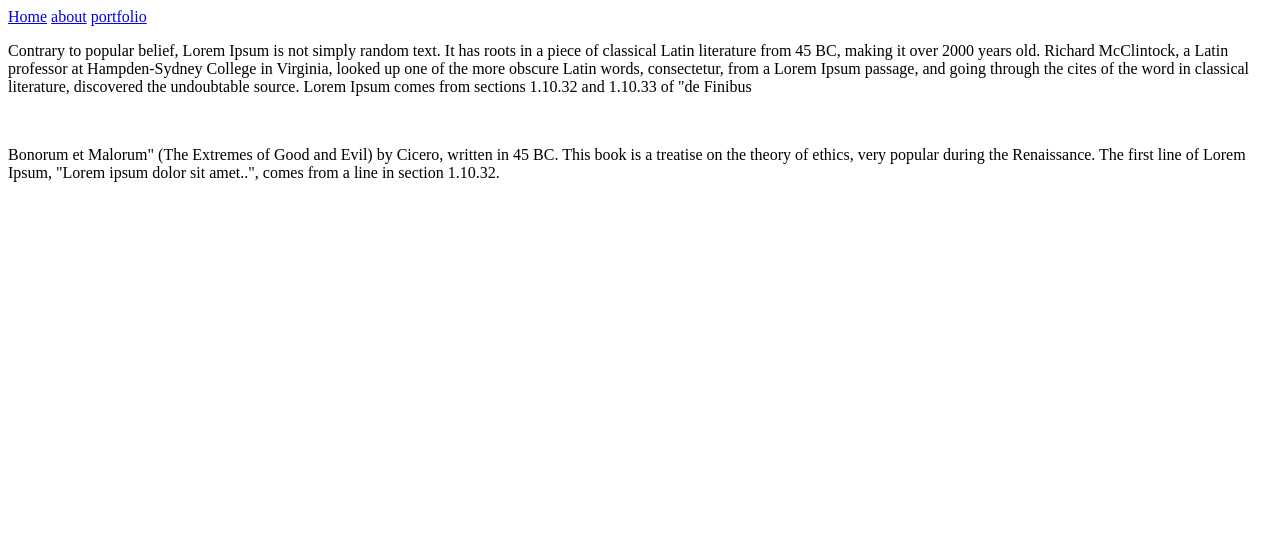
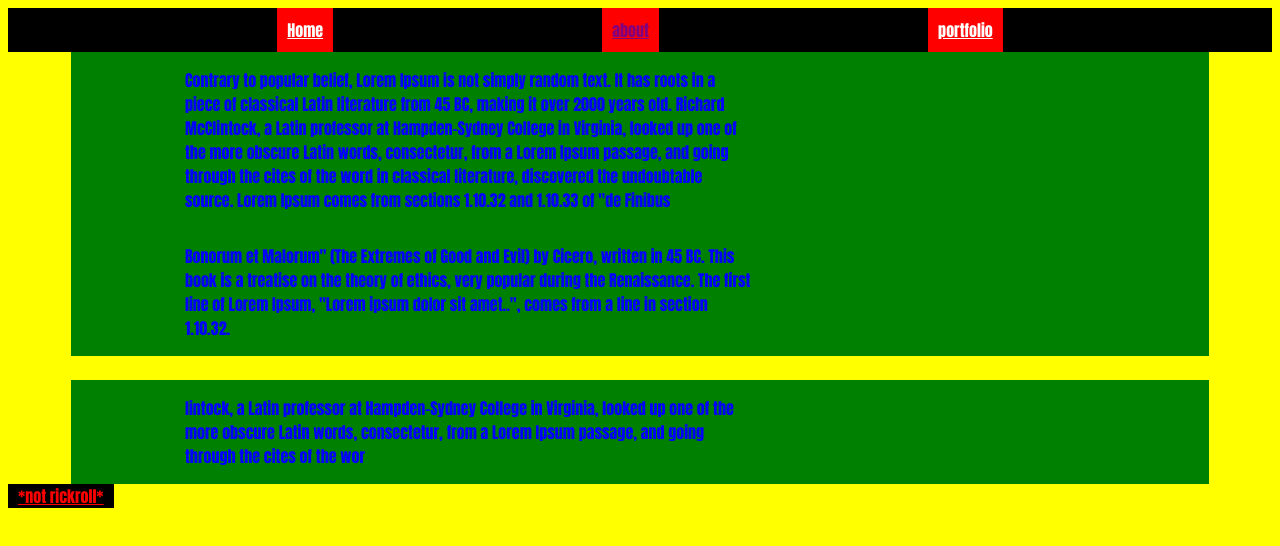
Before and after one commit to segmentedpuma/html-career-simulation, a plain HTML site: page about.html in a window 1280 px wide. Drawn offline with Linux system fonts and the light colour scheme.

Commit message:
altered global text formatting, fixed link mistake in navbar, applied relevent general formatting to about.html, added *not rickroll* to about.html

```diff
--- a/about.html
+++ b/about.html
@@ -1,18 +1,20 @@
 <html>
 	<head>
 		<title>about page</title>
+		<link rel="stylesheet" href="./styles.css">
 	</head>
 
 	<header>
 		<nav>
-			<a href="index.html">Home</a>
-			<a href="./about.html" class="htmlLinks"> about</a>
+			<a href="./index.html">Home</a>
+			<a href="./about.html" class="currentTab"> about</a>
 			<a href="./portfolio.html">portfolio</a>
 		</nav>
 
 	</header>
 
 	<body>
+		<section class="flex">
 			<p>
 				Contrary to popular belief, Lorem Ipsum is not simply random text. It has roots in a piece of classical Latin literature from 45 BC, making it over 2000 years old. Richard McClintock, a Latin professor at Hampden-Sydney College in Virginia, looked up one of the more obscure Latin words, consectetur, from a Lorem Ipsum passage, and going through the cites of the word in classical literature, discovered the undoubtable source. Lorem Ipsum comes from sections 1.10.32 and 1.10.33 of "de Finibus
 
@@ -21,6 +23,23 @@
 			<p>
 				Bonorum et Malorum" (The Extremes of Good and Evil) by Cicero, written in 45 BC. This book is a treatise on the theory of ethics, very popular during the Renaissance. The first line of Lorem Ipsum, "Lorem ipsum dolor sit amet..", comes from a line in section 1.10.32.
 			</p>
+		</section>
+
+		<br>
+
+		<section class="flex">
+
+			<p>lintock, a Latin professor at Hampden-Sydney College in Virginia, looked up one of the more obscure Latin words, consectetur, from a Lorem Ipsum passage, and going through the cites of the wor
+
+			</p>
+		</section>
+
 	</body>
 
+	<footer>
+		<a id="aboutFooter" target="_blank" href="https://www.youtube.com/watch?v=dQw4w9WgXcQ&pp=ygUXbmV2ZXIgZ29ubmEgZ2l2ZSB5b3UgdXA%3D">
+			*not rickroll*
+		</a>
+	</footer>
+
 </html>
--- a/styles.css
+++ b/styles.css
@@ -2,6 +2,9 @@ body{
     background-color: yellow;
     color: blue;
     font-family: Impact, Haettenschweiler, 'Arial Narrow Bold', sans-serif;
+}
+section{
+    background-color: green;
 }
 
 nav{
@@ -33,9 +36,27 @@ nav > a{
 .flex{
     background-color: green;
     display: flex;
+    flex-wrap: wrap;
+    margin-left: 5%;
+    margin-right: 5%;
 }
 
 .currentTab{
     pointer-events: none;
     color: purple;
 }
+
+section > p{
+    width: 50%;
+    padding-left: 10%;
+
+}
+
+#aboutFooter{
+    color: red;
+    background-color: black;
+    vertical-align: bottom;
+    padding-left: 10;
+    padding-right: 10;
+
+}
```
Also changed, not shown: index.html (+2 -2 lines), portfolio.html (+4 -3 lines). Lines whose indentation alone changed are shown as unchanged.
